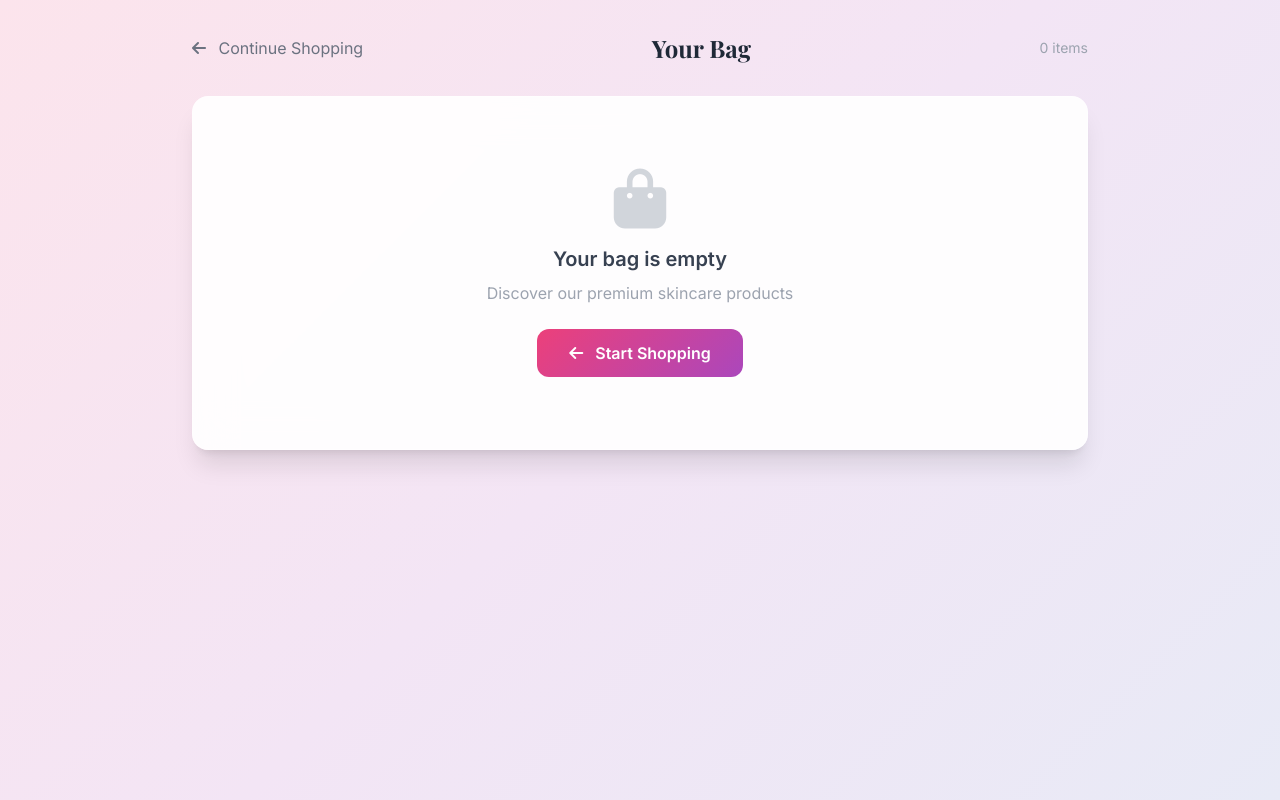
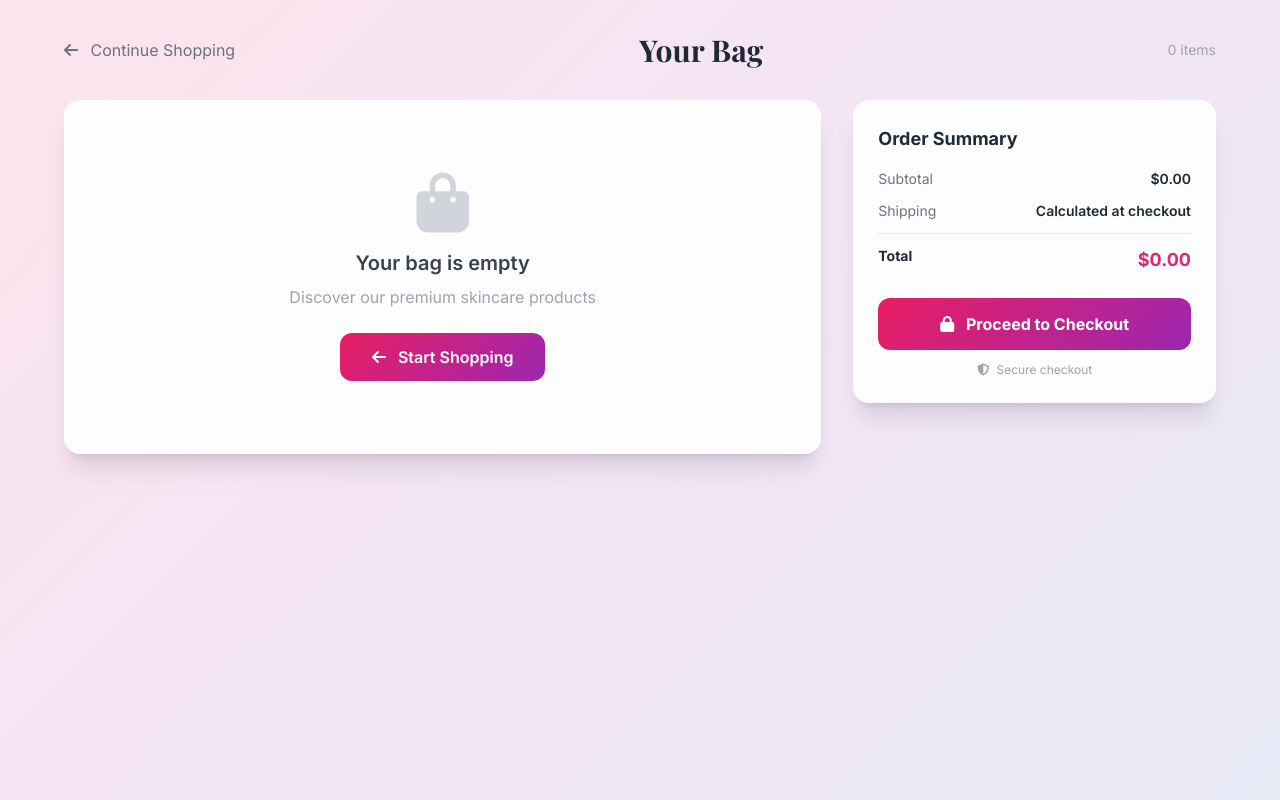
Before and after one commit to calvitec/cvbuilder, a Flask app: page /cart in a window 1280 px wide. Run offline with Flask 3, Linux system fonts and the light colour scheme; some libraries are stand-ins or nearby versions.

Commit message:
Update cart.html

```diff
--- a/templates/cart.html
+++ b/templates/cart.html
@@ -3,77 +3,56 @@
 <head>
     <meta charset="UTF-8" />
     <meta name="viewport" content="width=device-width, initial-scale=1.0" />
-    <title>Your Bag - Belleza Skincare</title>
+    <title>Your Bag - Allison Beauty</title>
     <script src="https://cdn.tailwindcss.com"></script>
     <link rel="stylesheet" href="https://cdnjs.cloudflare.com/ajax/libs/font-awesome/6.5.0/css/all.min.css" />
     <link href="https://fonts.googleapis.com/css2?family=Inter:wght@300;400;500;600;700;800&family=Playfair+Display:wght@400;700&display=swap" rel="stylesheet" />
     <style>
         * { font-family: 'Inter', sans-serif; }
-        .gradient-hero { background: linear-gradient(135deg, #fce4ec 0%, #f3e5f5 50%, #e8eaf6 100%); }
+        .gradient-bg { background: linear-gradient(135deg, #fce4ec 0%, #f3e5f5 50%, #e8eaf6 100%); }
         .glass-card { background: rgba(255,255,255,0.9); backdrop-filter: blur(20px); border: 1px solid rgba(255,255,255,0.3); }
-        .btn-primary { background: linear-gradient(135deg, #ec407a 0%, #ab47bc 100%); transition: all 0.3s ease; }
+        .btn-primary { background: linear-gradient(135deg, #e91e63 0%, #9c27b0 100%); transition: all 0.3s ease; }
         .btn-primary:hover { transform: scale(1.02); box-shadow: 0 10px 40px rgba(233,30,99,0.3); }
-        .btn-outline { border: 2px solid #ec407a; color: #ec407a; transition: all 0.3s ease; }
-        .btn-outline:hover { background: #ec407a; color: white; }
-        .cart-item { border-bottom: 1px solid rgba(0,0,0,0.05); padding: 16px 0; }
+        .cart-item { border-bottom: 1px solid rgba(0,0,0,0.06); padding: 16px 0; }
         .cart-item:last-child { border-bottom: none; }
         .section-title { font-family: 'Playfair Display', serif; }
+        .qty-btn { width: 32px; height: 32px; border-radius: 50%; border: 1px solid #e2e8f0; background: white; transition: all 0.2s; cursor: pointer; }
+        .qty-btn:hover { background: #f7fafc; border-color: #e91e63; }
+        .toast { position: fixed; bottom: 30px; right: 30px; z-index: 9999; animation: slideIn 0.5s ease; }
+        @keyframes slideIn { 0% { transform: translateX(100px); opacity: 0; } 100% { transform: translateX(0); opacity: 1; } }
+        .hidden { display: none; }
     </style>
 </head>
-<body class="gradient-hero min-h-screen py-8 px-4">
-    <div class="max-w-4xl mx-auto">
+<body class="gradient-bg min-h-screen py-8 px-4">
+    <div class="max-w-6xl mx-auto">
         <!-- Header -->
         <div class="flex items-center justify-between mb-8">
             <a href="/" class="text-gray-500 hover:text-pink-500 transition">
                 <i class="fas fa-arrow-left mr-2"></i> Continue Shopping
             </a>
-            <h1 class="section-title text-2xl font-bold text-gray-800">Your Bag</h1>
-            <span class="text-gray-400 text-sm" id="itemCount">0 items</span>
+            <h1 class="section-title text-3xl font-bold text-gray-800">Your Bag</h1>
+            <span class="text-gray-400 text-sm" id="itemCount">{{ cart_items|length }} items</span>
         </div>
 
-        <!-- Cart Content -->
-        <div class="glass-card rounded-2xl p-6 shadow-xl">
+        <div class="grid lg:grid-cols-3 gap-8">
+            <!-- Cart Items -->
+            <div class="lg:col-span-2 glass-card rounded-2xl p-6 shadow-xl">
                 {% if cart_items %}
                     {% for item in cart_items %}
-                <div class="cart-item flex items-center justify-between">
-                    <div class="flex items-center gap-4">
-                        <span class="text-3xl">{{ item.image }}</span>
-                        <div>
-                            <h3 class="text-gray-800 font-semibold">{{ item.name }}</h3>
-                            {% if item.type == 'bundle' %}
-                            <p class="text-gray-400 text-sm">Bundle • {{ item.products|length }} products</p>
-                            {% endif %}
+                    <div class="cart-item flex items-center gap-4">
+                        <div class="w-20 h-20 rounded-xl overflow-hidden bg-gray-100 flex-shrink-0">
+                            <img src="{{ item.image }}" alt="{{ item.name }}" class="w-full h-full object-cover">
                         </div>
+                        <div class="flex-1">
+                            <h3 class="font-semibold text-gray-800">{{ item.name }}</h3>
+                            <p class="text-gray-400 text-sm">{{ item.type|capitalize }}</p>
+                            <p class="text-pink-600 font-bold">${{ "%.2f"|format(item.price) }}</p>
                         </div>
-                    <div class="flex items-center gap-4">
-                        <span class="text-gray-800 font-bold">${{ "%.2f"|format(item.price) }}</span>
                         <button onclick="removeFromCart('{{ item.id }}')" class="text-gray-400 hover:text-red-500 transition">
                             <i class="fas fa-trash"></i>
                         </button>
                     </div>
-                </div>
                     {% endfor %}
-
-                <!-- Cart Total -->
-                <div class="mt-6 pt-6 border-t border-gray-200">
-                    <div class="flex justify-between items-center">
-                        <span class="text-gray-500">Subtotal</span>
-                        <span class="text-2xl font-bold text-gray-800">${{ "%.2f"|format(total) }}</span>
-                    </div>
-                    <div class="flex justify-between items-center mt-2 text-gray-400 text-sm">
-                        <span>Shipping</span>
-                        <span>Free</span>
-                    </div>
-                    <div class="flex justify-between items-center mt-4 pt-4 border-t border-gray-200">
-                        <span class="text-gray-700 font-semibold">Total</span>
-                        <span class="text-2xl font-bold text-transparent bg-clip-text bg-gradient-to-r from-pink-400 to-purple-500">${{ "%.2f"|format(total) }}</span>
-                    </div>
-                </div>
-
-                <!-- Checkout Button -->
-                <a href="/checkout" class="mt-6 w-full py-4 rounded-xl btn-primary text-white font-bold text-center block transition">
-                    <i class="fas fa-lock mr-2"></i> Proceed to Checkout
-                </a>
                 {% else %}
                     <div class="text-center py-12">
                         <i class="fas fa-shopping-bag text-6xl text-gray-300 mb-4"></i>
@@ -84,6 +63,32 @@
                         </a>
                     </div>
                 {% endif %}
+            </div>
+
+            <!-- Order Summary -->
+            <div class="glass-card rounded-2xl p-6 shadow-xl h-fit sticky top-24">
+                <h3 class="font-bold text-gray-800 text-lg mb-4">Order Summary</h3>
+                <div class="space-y-3 text-sm">
+                    <div class="flex justify-between">
+                        <span class="text-gray-500">Subtotal</span>
+                        <span class="text-gray-800 font-semibold">${{ "%.2f"|format(total) }}</span>
+                    </div>
+                    <div class="flex justify-between">
+                        <span class="text-gray-500">Shipping</span>
+                        <span class="text-gray-800 font-semibold">Calculated at checkout</span>
+                    </div>
+                    <div class="border-t border-gray-200 pt-3 flex justify-between">
+                        <span class="text-gray-800 font-bold">Total</span>
+                        <span class="text-pink-600 font-bold text-lg">${{ "%.2f"|format(total) }}</span>
+                    </div>
+                </div>
+                <a href="/checkout" class="mt-6 w-full py-3.5 rounded-xl btn-primary text-white font-bold text-center block transition">
+                    <i class="fas fa-lock mr-2"></i> Proceed to Checkout
+                </a>
+                <p class="text-xs text-gray-400 text-center mt-3">
+                    <i class="fas fa-shield-alt mr-1"></i> Secure checkout
+                </p>
+            </div>
         </div>
     </div>
 
@@ -100,8 +105,6 @@
                 }
             });
         }
-
-        document.getElementById('itemCount').textContent = '{{ cart_items|length }} items';
     </script>
 </body>
 </html>
```
Lines whose indentation alone changed are shown as unchanged.
